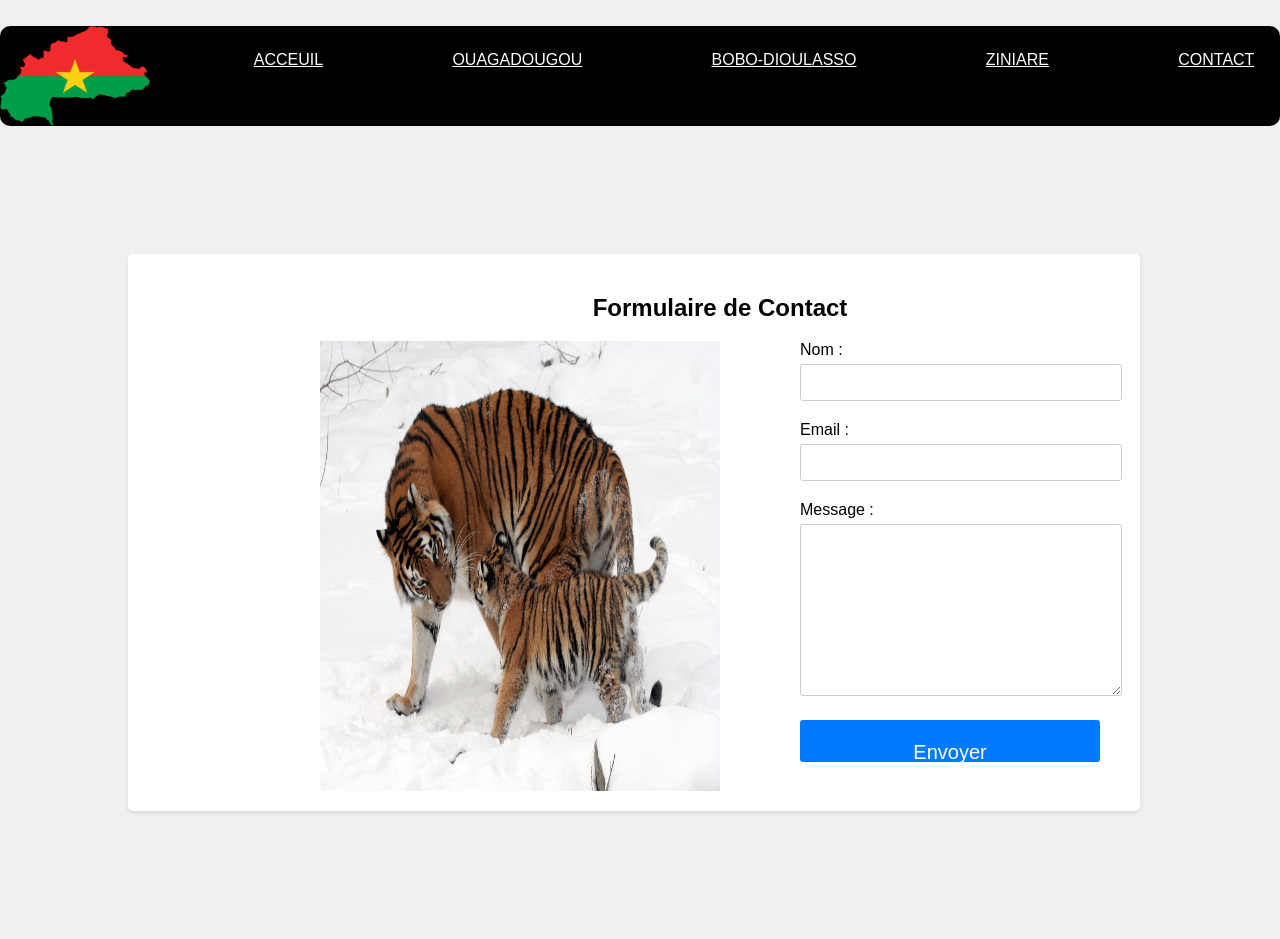
After one commit to Traore2002/Traore-Aboubakr_projet4, a PHP site: page /contact.php in a window 1280 px wide. The commit adds this page. Run offline with PHP 8.4, Linux system fonts and the light colour scheme.

Commit message:
first commit

```diff
--- /dev/null
+++ b/contact.php
@@ -0,0 +1,151 @@
+<!DOCTYPE html>
+<html lang="fr">
+<head>
+    <meta charset="UTF-8">
+    <meta name="viewport" content="width=device-width, initial-scale=1.0">
+    <title>Formulaire HTML</title>
+    <style>
+
+        body {
+            font-family: Arial, sans-serif;
+            background-color: #f0f0f0;
+            margin: 0;
+            padding: 0;
+        }
+
+        .container {
+
+            max-width: 800px;
+            margin: 10%;
+            padding: 20px;
+           padding-left:15%;
+            background-color: white;
+            border-radius: 5px;
+            box-shadow: 0 2px 4px rgba(0, 0, 0, 0.1);
+        }
+        .tout{
+            display:flex;
+            flex-direction:row;
+        }
+        .chu{
+            width:400px;
+            height:450px;
+        }
+
+        h2 {
+            text-align: center;
+        }
+        .form-group1{
+            display:flex;
+            flex-direction:column;
+            padding-left:10%;
+
+        }
+
+        .form-group {
+            margin-bottom: 20px;
+           width:300px;
+        }
+
+        label {
+            display: block;
+            margin-bottom: 5px;
+        }
+
+        input[type="text"],
+        input[type="email"],
+        textarea {
+            width: 100%;
+            padding: 10px;
+            border: 1px solid #ccc;
+            border-radius: 3px;
+            transition: border-color 0.3s ease-in-out;
+        }
+
+        input[type="text"]:focus,
+        input[type="email"]:focus,
+        textarea:focus {
+            border-color: #007BFF;
+        }
+
+        textarea {
+            height: 150px;
+        }
+
+        button {
+
+           height:20px;
+           padding:7%;
+
+            background-color: #007BFF;
+            border: none;
+            color: #fff;
+            font-size: 20px;
+            border-radius: 3px;
+            cursor: pointer;
+        }
+
+        button:hover {
+            background-color: #0056b3;
+        }
+        .container1{
+    display:flex;
+    flex-direction:row;
+    width:100%;
+    height:100px;
+    justify-content: space-between;
+    margin-top:2%;
+    border-radius:10px;
+    background-color:black;
+    background-size:cover;
+    background-repeat: no-repeat;
+
+  }
+  .container1 > img{
+    width:150px;
+    height:100px;
+  }
+  .container1 > a{
+    padding-left:5%;
+    color:white;
+    margin:2%;
+  }
+    </style>
+</head>
+<body>
+<nav class="container1">
+      <img src="images/logo.png" alt="photo">
+      <a href="index.php">ACCEUIL</a>
+      <a href="ouaga.php">OUAGADOUGOU</a>
+      <a href="bobo.php">BOBO-DIOULASSO</a>
+      <a href="ziniare.php">ZINIARE</a>
+      <a href="contact.php">CONTACT</a>
+
+    </nav>
+    <div class="container">
+        <h2>Formulaire de Contact</h2>
+
+        <form>
+        <div class="tout">
+        <img class="chu" src="images/19.jpeg" alt="">
+          <div class="form-group1">
+              <div class="form-group">
+                <label for="nom">Nom :</label>
+                <input type="text" id="nom" name="nom" required>
+              </div>
+              <div class="form-group">
+                <label for="email">Email :</label>
+                <input type="email" id="email" name="email" required>
+              </div>
+              <div class="form-group">
+                <label for="message">Message :</label>
+                <textarea id="message" name="message" required></textarea>
+              </div>
+
+            <button type="submit">Envoyer</button>
+            </div>
+            </div>
+        </form>
+    </div>
+</body>
+</html>
```
Also changed, not shown: connexion.php (added, +158 -0 lines), deconnexion.php (added, +9 -0 lines), index.php (+33 -0 lines), inscription.php (added, +157 -0 lines).
